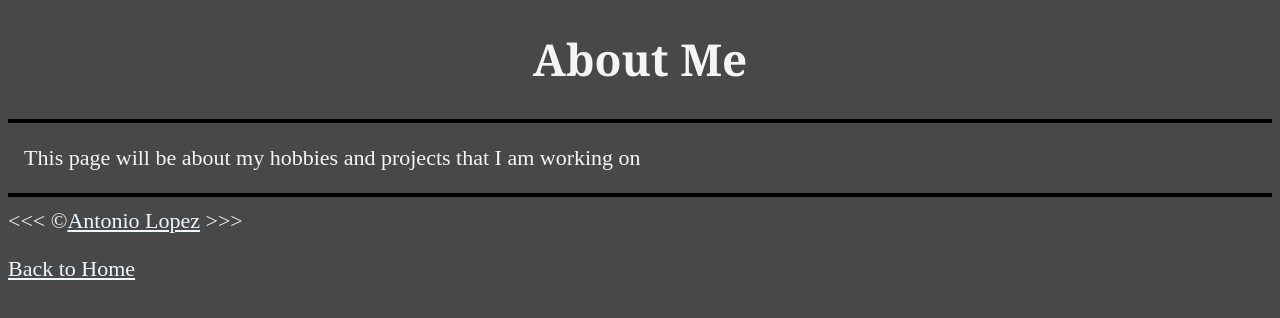
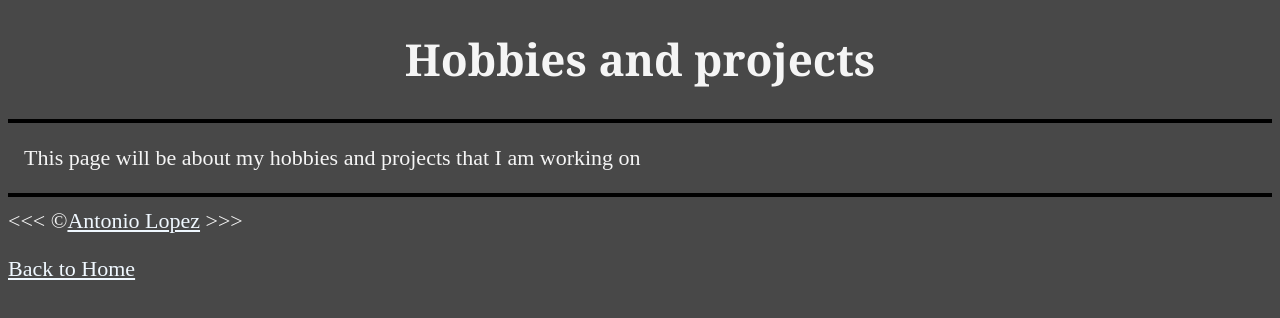
Before and after one commit to tonylpspace2/resume-website, a plain HTML site: page about.html in a window 1280 px wide. Drawn offline with Linux system fonts and the light colour scheme.

Commit message:
Update about.html

```diff
--- a/about.html
+++ b/about.html
@@ -11,7 +11,7 @@
 </head>
 
 <body>
-    <h1>About Me</h1>
+    <h1>Hobbies and projects</h1>
     <hr>
     <p>&nbsp;&nbsp; This page will be about my hobbies and projects that I am working on</p>
     <hr>
```
